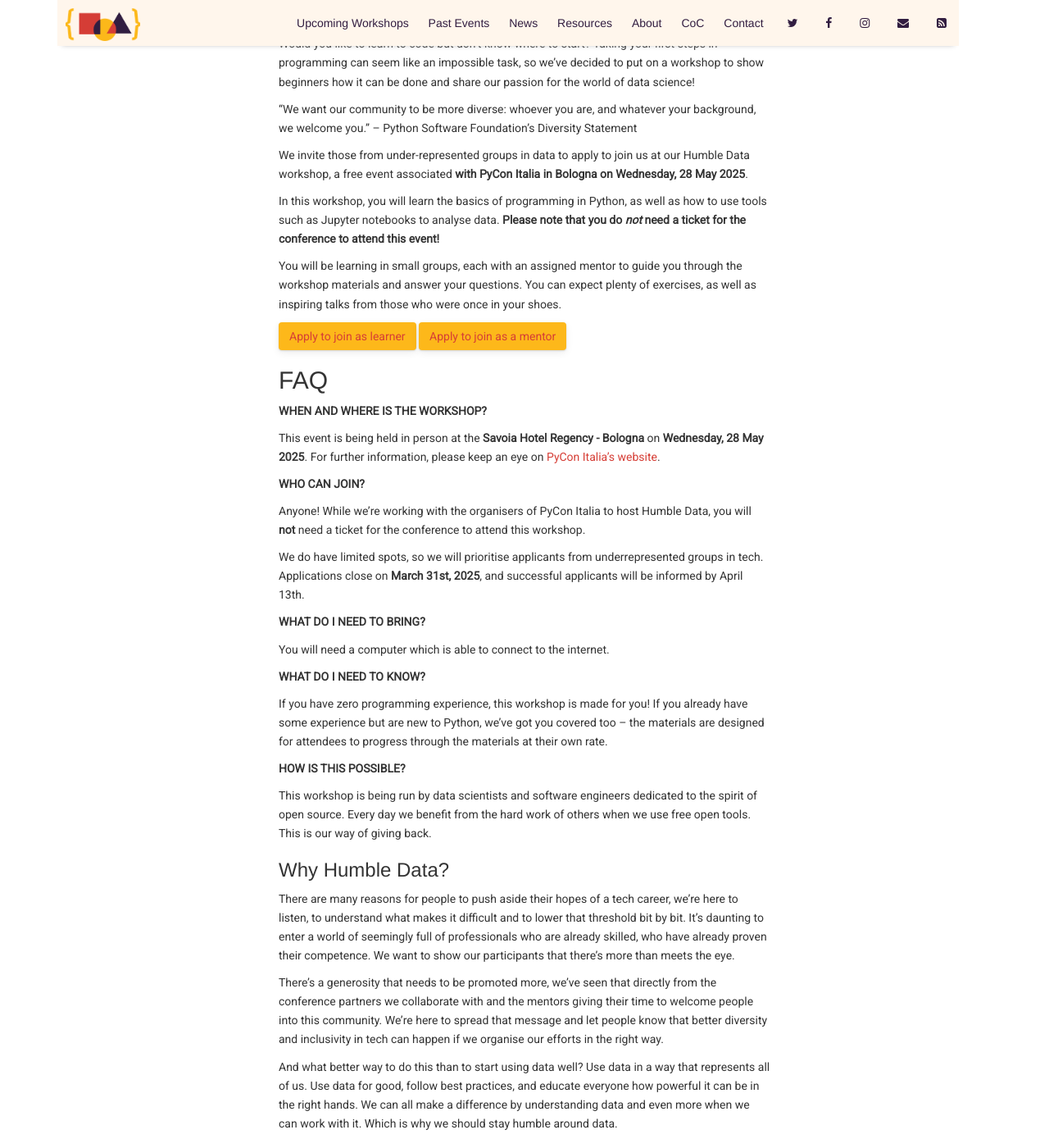
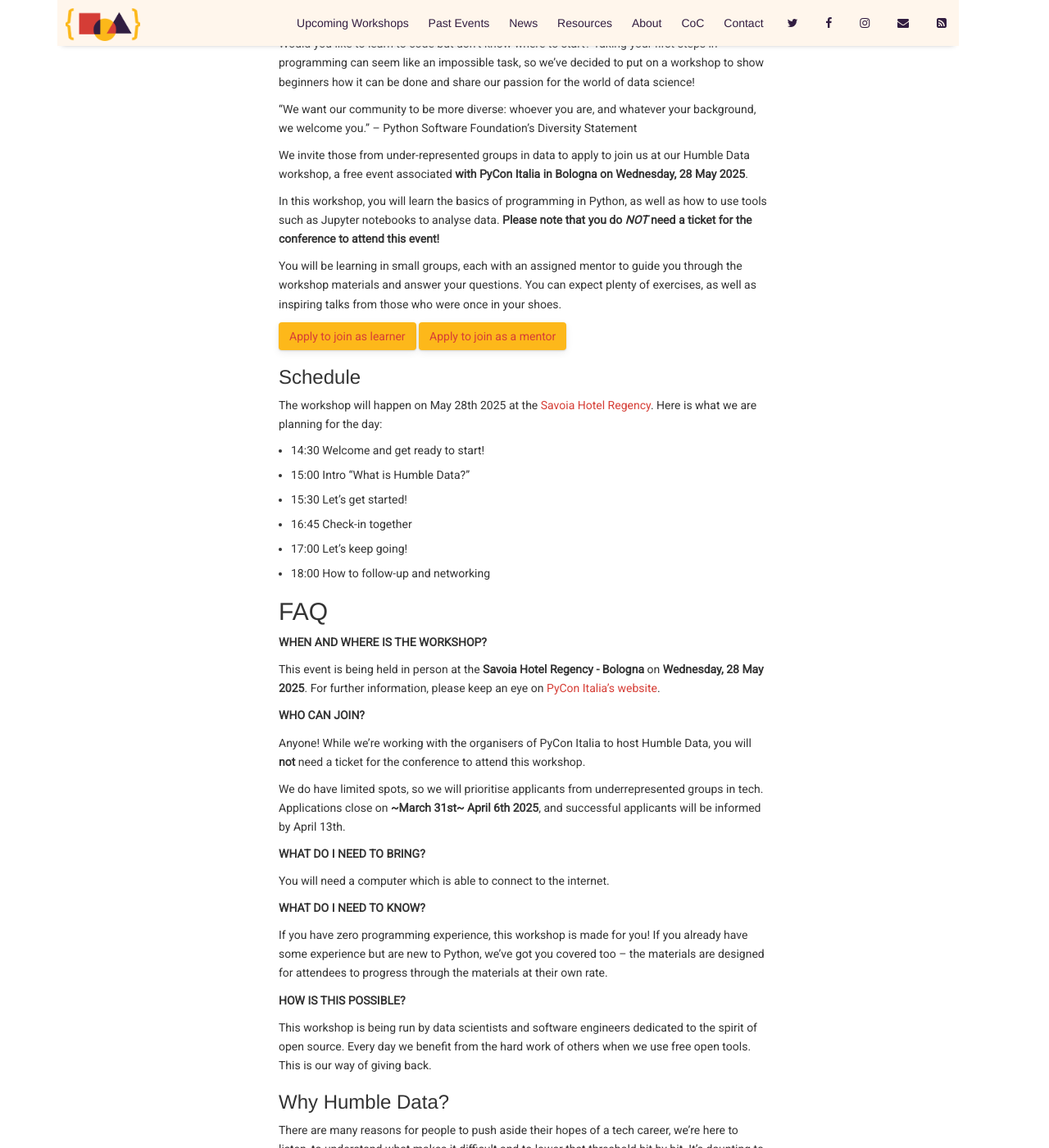
Before and after one commit to HumbleData/HumbleData.github.io, a Jekyll site: the page built from _posts/2025-05-28-pyconitalia2025.md, in a window 1280 px wide and 1400 px high, scrolled down 723 px. Shown: the whole window at 82% size. Built offline with Jekyll 4.4.1, drawn with Linux system fonts in a browser that asks for light colours; nearby versions of some CDN libraries; comment, search, counter and statistics services are not loaded; some of the changed text lies outside the part shown.

Commit message:
Update 2025-05-28-pyconitalia2025.md
add agenda for the workshop day

```diff
--- a/_posts/2025-05-28-pyconitalia2025.md
+++ b/_posts/2025-05-28-pyconitalia2025.md
@@ -18,11 +18,20 @@
 
 We invite those from under-represented groups in data to apply to join us at our Humble Data workshop, a free event associated **with PyCon Italia in Bologna on Wednesday, 28 May 2025**.
 
-In this workshop, you will learn the basics of programming in Python, as well as how to use tools such as Jupyter notebooks to analyse data. **Please note that you do _not_ need a ticket for the conference to attend this event!**
+In this workshop, you will learn the basics of programming in Python, as well as how to use tools such as Jupyter notebooks to analyse data. **Please note that you do _NOT_ need a ticket for the conference to attend this event!**
 
 You will be learning in small groups, each with an assigned mentor to guide you through the workshop materials and answer your questions. You can expect plenty of exercises, as well as inspiring talks from those who were once in your shoes.
 
 [Apply to join as learner](https://docs.google.com/forms/d/e/1FAIpQLSebavv8WdMfzpBJnQES4STrAfOATb809Rtcl60awk16_vE0QA/viewform){: .btn} [Apply to join as a mentor](https://docs.google.com/forms/d/e/1FAIpQLSf7q2yJmNlK2g6hG0A3dGm2MFMvIzoKr81ezuuUikLZ_CEmDQ/viewform){: .btn}
+
+### Schedule
+The workshop will happen on May 28th 2025 at the [Savoia Hotel Regency](https://www.savoia.eu/en/savoia-hotel-regency.html). Here is what we are planning for the day:
+* 14:30 Welcome and get ready to start!
+* 15:00 Intro “What is Humble Data?”
+* 15:30 Let’s get started!
+* 16:45 Check-in together
+* 17:00 Let’s keep going!
+* 18:00 How to follow-up and networking
 
 ## FAQ
 
@@ -34,7 +43,7 @@
 
 Anyone! While we're working with the organisers of PyCon Italia to host Humble Data, you will **not** need a ticket for the conference to attend this workshop.
 
-We do have limited spots, so we will prioritise applicants from underrepresented groups in tech. Applications close on **March 31st, 2025**, and successful applicants will be informed by April 13th.
+We do have limited spots, so we will prioritise applicants from underrepresented groups in tech. Applications close on **~March 31st~ April 6th 2025**, and successful applicants will be informed by April 13th.
 
 **WHAT DO I NEED TO BRING?**
 
```
Also changed, not shown: other parts of _posts/2025-05-28-pyconitalia2025.md (+1 -1 lines).
